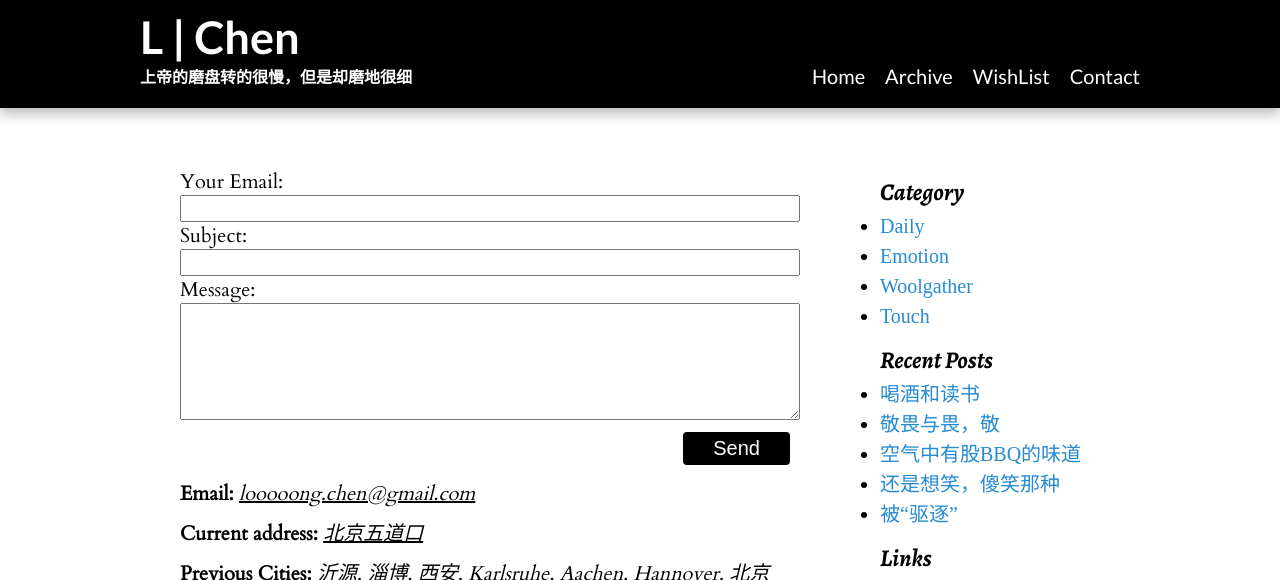
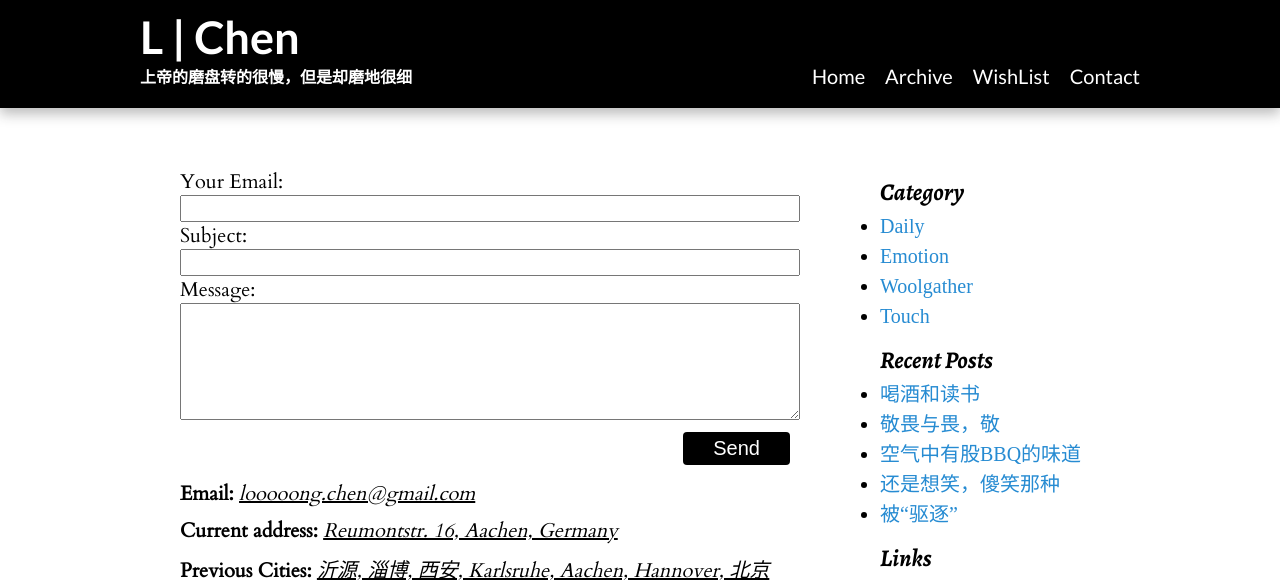
Before and after one commit to runningUnicorn/runningUnicorn.github.io, a Jekyll site: the page built from contact.html, in a window 1280 px wide, cut to the strip 0-580 px from the top of the page. Built offline with Jekyll 4.4.1, drawn with Linux system fonts in a browser that asks for light colours; some web fonts are replaced.

Commit message:
update address

```diff
--- a/contact.html
+++ b/contact.html
@@ -15,12 +15,12 @@ layout: default
 <br style="clear: both;">
 
 <p><b>Email: </b><ins><i>looooong.chen@gmail.com</i></ins></p>
-<p><b>Current address: </b><ins><i>北京五道口</i></ins></p>
+<p><b>Current address: </b><ins><i>Reumontstr. 16, Aachen, Germany</i></ins></p>
 <p><b>Previous Cities: </b><ins><i>沂源, 淄博, 西安, Karlsruhe, Aachen, Hannover, 北京</i></ins></p>
 
 <iframe
   width=100%
   frameborder="0" style="border:0"
   src="https://www.google.com/maps/embed/v1/place?key=AIzaSyAo9GilwqD_usFQxcQXYKfn2e2aOIEnqos
-    &q=东升大厦,Haidian Qu+Beijing" allowfullscreen>
+    &q=Reumontstr. 16,Aachen+Germany" allowfullscreen>
 </iframe>
```
